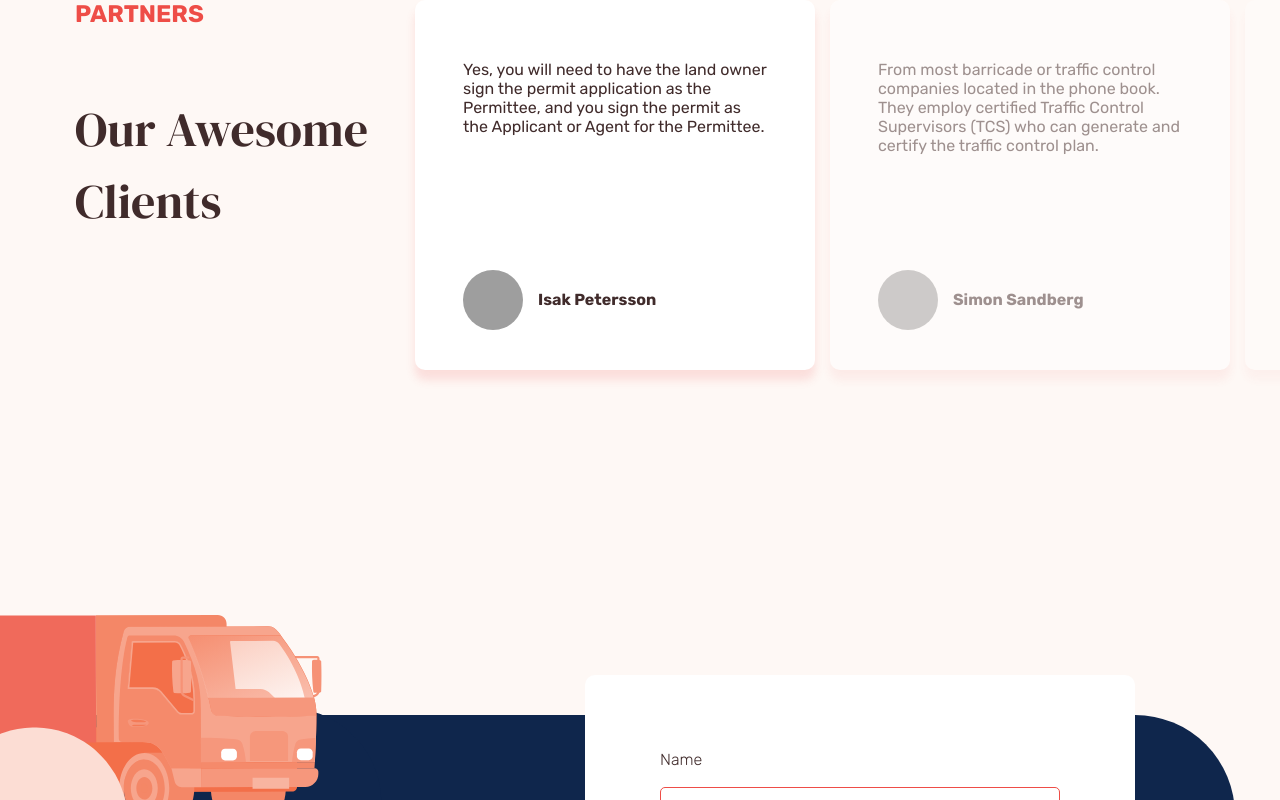
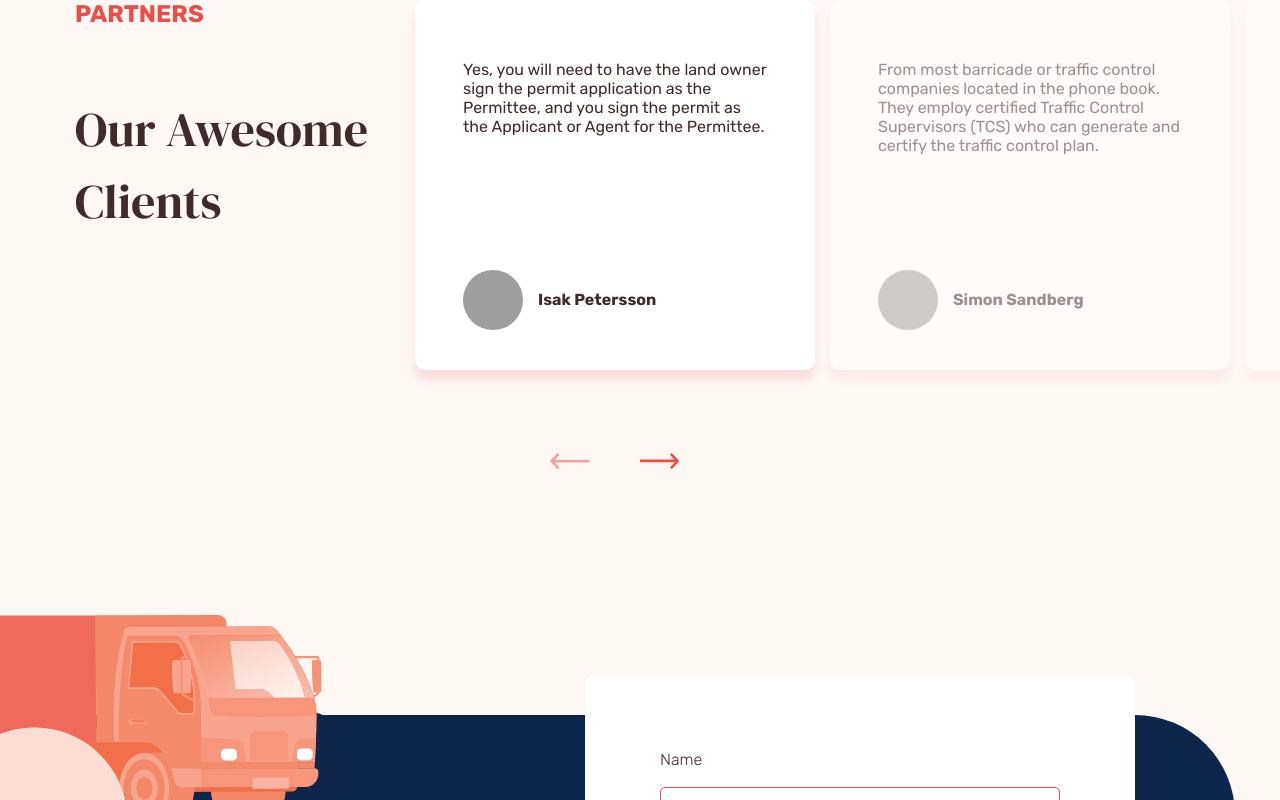
Before and after one commit to pklepa/traffico-landing, a React (Create React App) app: page / in a window 1280 px wide. Shown: the part 3575-4375 px from the top of the page. Built offline with nearby package versions, Linux system fonts and the light colour scheme; grey boxes are pictures that could not be loaded.

Commit message:
Add logic for cards slider

```diff
--- a/src/components/PartnersSection.js
+++ b/src/components/PartnersSection.js
@@ -1,7 +1,34 @@
-import React from "react";
+import React, { useRef, useState } from "react";
 import styled from "styled-components";
 
+import RightArrow from "../assets/images/SliderRight.svg";
+import LeftArrow from "../assets/images/SliderLeft.svg";
+
 function PartnersSection() {
+  const sliderRef = useRef(null);
+  const [cardInDisplay, setCardInDisplay] = useState(0);
+
+  const cards = [
+    {
+      author: "Isak Petersson",
+      imgUrl: "https://randomuser.me/api/portraits/lego/0.jpg",
+      message:
+        "Yes, you will need to have the land owner sign the permit application as the Permittee, and you sign the permit as the Applicant or Agent for the Permittee.",
+    },
+    {
+      author: "Simon Sandberg",
+      imgUrl: "https://randomuser.me/api/portraits/lego/8.jpg",
+      message:
+        "From most barricade or traffic control companies located in the phone book. They employ certified Traffic Control Supervisors (TCS) who can generate and certify the traffic control plan.",
+    },
+    {
+      author: "Joe Doe",
+      imgUrl: "https://randomuser.me/api/portraits/lego/7.jpg",
+      message:
+        "An A-Line, or access restriction deed is a property right that has been obtained by CDOT for the sole purpose of prohibiting direct.",
+    },
+  ];
+
   return (
     <Container>
       <Wrapper>
@@ -12,58 +39,56 @@ function PartnersSection() {
       </Wrapper>
 
       <Wrapper>
-        <CardSlider>
-          <Card first>
-            <p>
-              Yes, you will need to have the land owner sign the permit
-              application as the Permittee, and you sign the permit as the
-              Applicant or Agent for the Permittee.
-            </p>
+        <CardSlider ref={sliderRef}>
+          {cards.map((card, index) => {
+            return (
+              <Card
+                first={index === cardInDisplay}
+                second={Math.abs(index - cardInDisplay) < 2}
+              >
+                <p>{card.message}</p>
                 <div className="author">
                   <div
                     className="author-img"
                     style={{
-                  backgroundImage:
-                    "url(https://randomuser.me/api/portraits/lego/0.jpg)",
+                      backgroundImage: `url(${card.imgUrl})`,
                     }}
                   ></div>
-              <span>Isak Petersson</span>
+                  <span>{card.author}</span>
                 </div>
               </Card>
-          <Card second>
-            <p>
-              From most barricade or traffic control companies located in the
-              phone book. They employ certified Traffic Control Supervisors
-              (TCS) who can generate and certify the traffic control plan.
-            </p>
-            <div className="author">
-              <div
-                className="author-img"
-                style={{
-                  backgroundImage:
-                    "url(https://randomuser.me/api/portraits/lego/5.jpg)",
+            );
+          })}
+        </CardSlider>
+
+        <ControlsContainer>
+          <img
+            src={LeftArrow}
+            alt="Left"
+            className={cardInDisplay <= 0 ? "disabled" : ""}
+            onClick={(e) => {
+              if (cardInDisplay > 0) {
+                sliderRef.current.style.transform = `translate3d(${
+                  (cardInDisplay - 1) * -400
+                }px,0,0)`;
+                setCardInDisplay(cardInDisplay - 1);
+              }
             }}
-              ></div>
-              <span>Simon Sandberg</span>
-            </div>
-          </Card>
-          <Card third>
-            <p>
-              An A-Line, or access restriction deed is a property right that has
-              been obtained by CDOT for the sole purpose of prohibiting direct
-            </p>
-            <div className="author">
-              <div
-                className="author-img"
-                style={{
-                  backgroundImage:
-                    "url(https://randomuser.me/api/portraits/lego/7.jpg)",
+          />
+          <img
+            src={RightArrow}
+            alt="Right"
+            className={cardInDisplay >= cards.length - 1 ? "disabled" : ""}
+            onClick={(e) => {
+              if (cardInDisplay >= 0 && cardInDisplay < cards.length - 1) {
+                sliderRef.current.style.transform = `translate3d(${
+                  (cardInDisplay + 1) * -400
+                }px,0,0)`;
+                setCardInDisplay(cardInDisplay + 1);
+              }
             }}
-              ></div>
-              <span>Joe Doe</span>
-            </div>
-          </Card>
-        </CardSlider>
+          />
+        </ControlsContainer>
       </Wrapper>
     </Container>
   );
@@ -138,9 +163,6 @@ const Header = styled.div`
   }
 
   @media ${(props) => props.theme.devices.tablet} {
-    /* width: 100vw;
-    left: calc(470px - 100vw); */
-
     p {
       font-size: 48px;
       margin-bottom: 65px;
@@ -153,6 +175,7 @@ const CardSlider = styled.div`
   width: 100%;
   height: 370px;
   padding: 0;
+  transition: 0.4s;
 
   position: absolute;
   top: 0;
@@ -178,6 +201,7 @@ const Card = styled.div`
   max-width: min(400px, calc(100vw - 50px));
 
   opacity: ${(props) => (props.first ? 1 : props.second ? 0.5 : 0.3)};
+  transition: 0.4s;
 
   .author {
     display: flex;
@@ -204,3 +228,30 @@ const Card = styled.div`
     max-width: 400px;
   }
 `;
+
+const ControlsContainer = styled.div`
+  display: flex;
+  align-items: center;
+
+  position: absolute;
+  bottom: -245px;
+  left: min(135px, calc((100vw - 30px - 65px) / 2));
+
+  img {
+    width: 40px;
+    cursor: pointer;
+
+    &.disabled {
+      opacity: 0.5;
+    }
+  }
+
+  & img:last-child {
+    margin-left: 50px;
+  }
+
+  @media ${(props) => props.theme.devices.tablet} {
+    bottom: -70px;
+    left: 175px;
+  }
+`;
```
Also changed, not shown: src/assets/images/SliderLeft.svg (added), src/assets/images/SliderRight.svg (added). Lines whose indentation alone changed are shown as unchanged.
